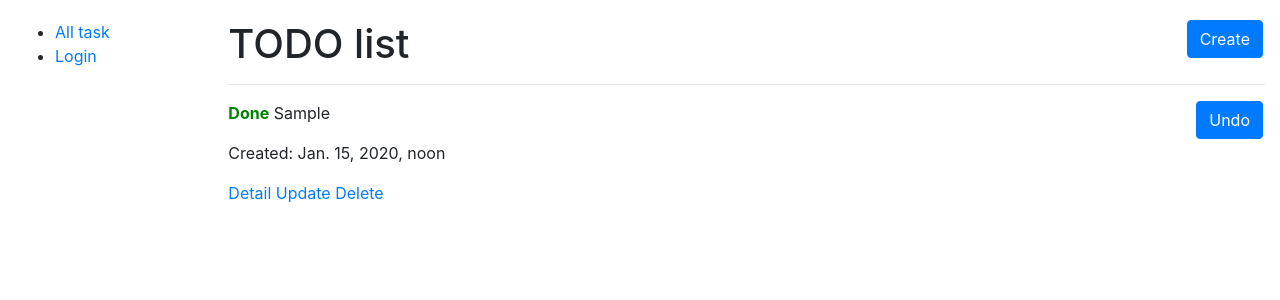
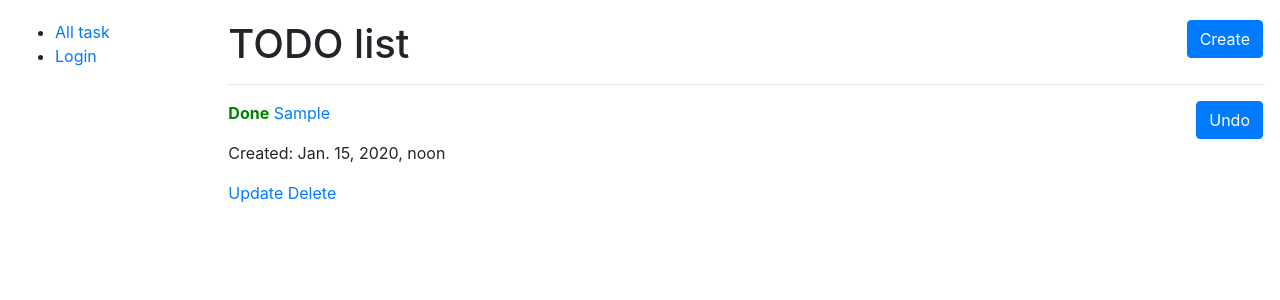
Before and after one commit to hikehikehike/ww_to_do_list, a Django app: page / in a window 1280 px wide. Shown: the top 300 px of the page. Run offline with Django 4.2, Linux system fonts and the light colour scheme; tables that the repository leaves empty hold one stand-in row (values such as "Sample post"); some libraries are stand-ins or nearby versions.

Commit message:
Update link too detail task

```diff
--- a/templates/app/task_list.html
+++ b/templates/app/task_list.html
@@ -17,13 +17,13 @@
         <strong style="color: red"> Not done </strong>
       <a href="{% url 'todolist:task-complete-undo' pk=task.pk %}?next={% url 'todolist:task-list' %}" class="btn btn-success link-to-page">Complete</a>
     {% endif %}
-    {{ task.header }}
+      <a href="{% url 'todolist:task-detail' pk=task.pk %}">{{ task.header }}</a>
+
     </p>
     <p>
       Created: {{ task.datetime }}
     </p>
     <p>
-      <a href="{% url 'todolist:task-detail' pk=task.pk %}">Detail</a>
       <a href="{% url 'todolist:task-update' pk=task.pk %}">Update</a>
       <a href="{% url 'todolist:task-delete' pk=task.pk %}">Delete</a>
     </p>
```
